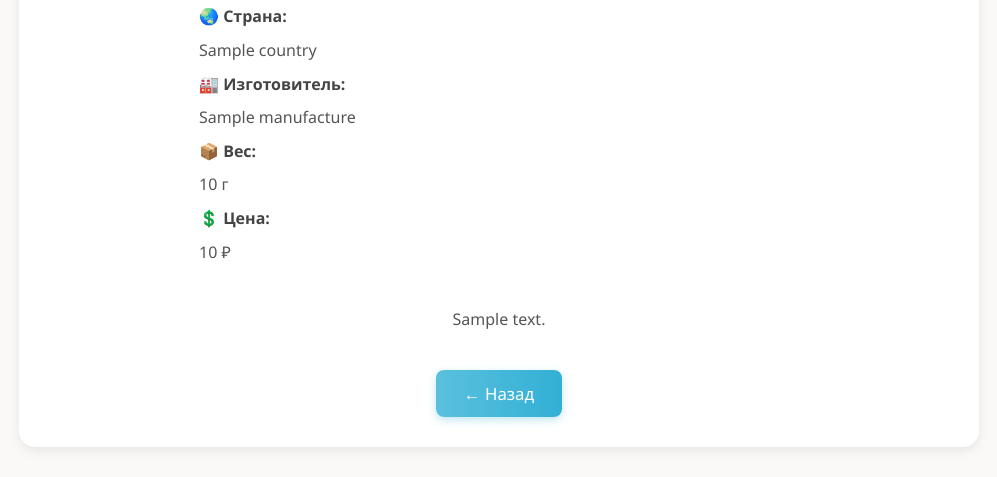
After one commit to Spaceoceanoutlook/NoodleLibrary, a FastAPI app: template noodlelibrary/templates/noodle_details.html in a window 1280 px wide. The commit adds this page. Shown: the part 489-966 px from the top of the page, without its empty margins (141-1138 px from the left). Run offline with FastAPI, Linux system fonts and the light colour scheme; the template is opened without the code that fills it: most values are stand-ins (such as "Sample title", 1, 10 or a date in 2020).

Commit message:
updated new design index.html

```diff
--- a/noodlelibrary/templates/create.html
+++ b/noodlelibrary/templates/create.html
@@ -102,7 +102,7 @@
                     id="country"
                     name="country_id"
                 >
-                    {% for country in country_list %}
+                    {% for country in countries %}
                     <option value="{{ country.id }}">{{ country.name }}</option>
                     {% endfor %}
                 </select>
--- /dev/null
+++ b/noodlelibrary/templates/noodle_details.html
@@ -0,0 +1,163 @@
+<!doctype html>
+<html lang="ru">
+    <head>
+        <meta charset="UTF-8" />
+        <meta name="viewport" content="width=device-width, initial-scale=1.0" />
+        <title>{{ noodle.title }} — My Noodles</title>
+        <style>
+            body {
+                font-family: "Segoe UI", Arial, sans-serif;
+                margin: 0;
+                padding: 30px;
+                background-color: #faf9f7;
+                color: #333;
+            }
+
+            .container {
+                max-width: 900px;
+                margin: 0 auto;
+                background: #fff;
+                border-radius: 16px;
+                box-shadow: 0 4px 12px rgba(0, 0, 0, 0.08);
+                overflow: hidden;
+                padding: 30px;
+                display: flex;
+                flex-direction: column;
+                align-items: center;
+                text-align: center;
+            }
+
+            h1 {
+                font-size: 2em;
+                margin-bottom: 20px;
+                color: #222;
+            }
+
+            .image-wrapper {
+                width: 100%;
+                max-width: 400px;
+                background: #f7f7f7;
+                border-radius: 12px;
+                padding: 12px;
+                margin-bottom: 25px;
+                box-shadow: inset 0 0 5px rgba(0, 0, 0, 0.05);
+            }
+
+            .image-wrapper img {
+                width: 100%;
+                height: auto;
+                object-fit: contain;
+                display: block;
+                border-radius: 10px;
+            }
+
+            .info-block {
+                margin-bottom: 20px;
+                font-size: 1em;
+                color: #555;
+                line-height: 1.6;
+                text-align: left;
+                width: 100%;
+                max-width: 600px;
+            }
+
+            .info-block span {
+                display: block;
+                margin-bottom: 8px;
+            }
+
+            .info-label {
+                font-weight: 600;
+                color: #444;
+            }
+
+            .description {
+                margin-top: 15px;
+                font-size: 1em;
+                color: #555;
+                text-align: justify;
+            }
+
+            .recommended-badge {
+                display: inline-block;
+                padding: 8px 14px;
+                font-size: 0.9em;
+                border-radius: 10px;
+                background: linear-gradient(90deg, #ff6b6b, #ff8a65);
+                color: white;
+                font-weight: 500;
+                margin-top: 20px;
+                box-shadow: 0 2px 6px rgba(255, 107, 107, 0.4);
+            }
+
+            .back-btn {
+                display: inline-block;
+                margin-top: 40px;
+                padding: 12px 28px;
+                background: linear-gradient(90deg, #5bc0de, #31b0d5);
+                color: white;
+                border: none;
+                border-radius: 8px;
+                cursor: pointer;
+                font-size: 1.05em;
+                text-decoration: none;
+                transition: all 0.3s ease;
+                box-shadow: 0 3px 8px rgba(49, 176, 213, 0.3);
+            }
+
+            .back-btn:hover {
+                transform: translateY(-2px);
+                box-shadow: 0 5px 12px rgba(49, 176, 213, 0.4);
+                background: linear-gradient(90deg, #31b0d5, #5bc0de);
+            }
+
+            @media (max-width: 600px) {
+                .container {
+                    padding: 20px;
+                }
+                h1 {
+                    font-size: 1.7em;
+                }
+            }
+        </style>
+    </head>
+    <body>
+        <div class="container">
+            <h1>{{ noodle.title }}</h1>
+
+            <div class="image-wrapper">
+                <img
+                    src="https://cdn.jsdelivr.net/gh/spaceoceanoutlook/static-assets@master/images/noodles/{{ noodle.image }}"
+                    alt="{{ noodle.title }}"
+                />
+            </div>
+
+            <div class="info-block">
+                <span
+                    ><span class="info-label">🌏 Страна:</span> {{
+                    noodle.country.name }}</span
+                >
+                <span
+                    ><span class="info-label">🏭 Изготовитель:</span> {{
+                    noodle.manufacture.name }}</span
+                >
+                <span
+                    ><span class="info-label">📦 Вес:</span> {{ noodle.weight }}
+                    г</span
+                >
+                <span
+                    ><span class="info-label">💲 Цена:</span> {{ noodle.price }}
+                    ₽</span
+                >
+            </div>
+
+            <div class="description">{{ noodle.description }}</div>
+
+            {% if noodle.recommendation %}
+            <div class="recommended-badge">⭐ Рекомендовано</div>
+            {% endif %}
+
+            <a href="/" class="back-btn">← Назад</a>
+        </div>
+    </body>
+</html>
```
Also changed, not shown: noodlelibrary/routers/pages.py (+41 -10 lines), noodlelibrary/templates/index.html (+39 -31 lines).
